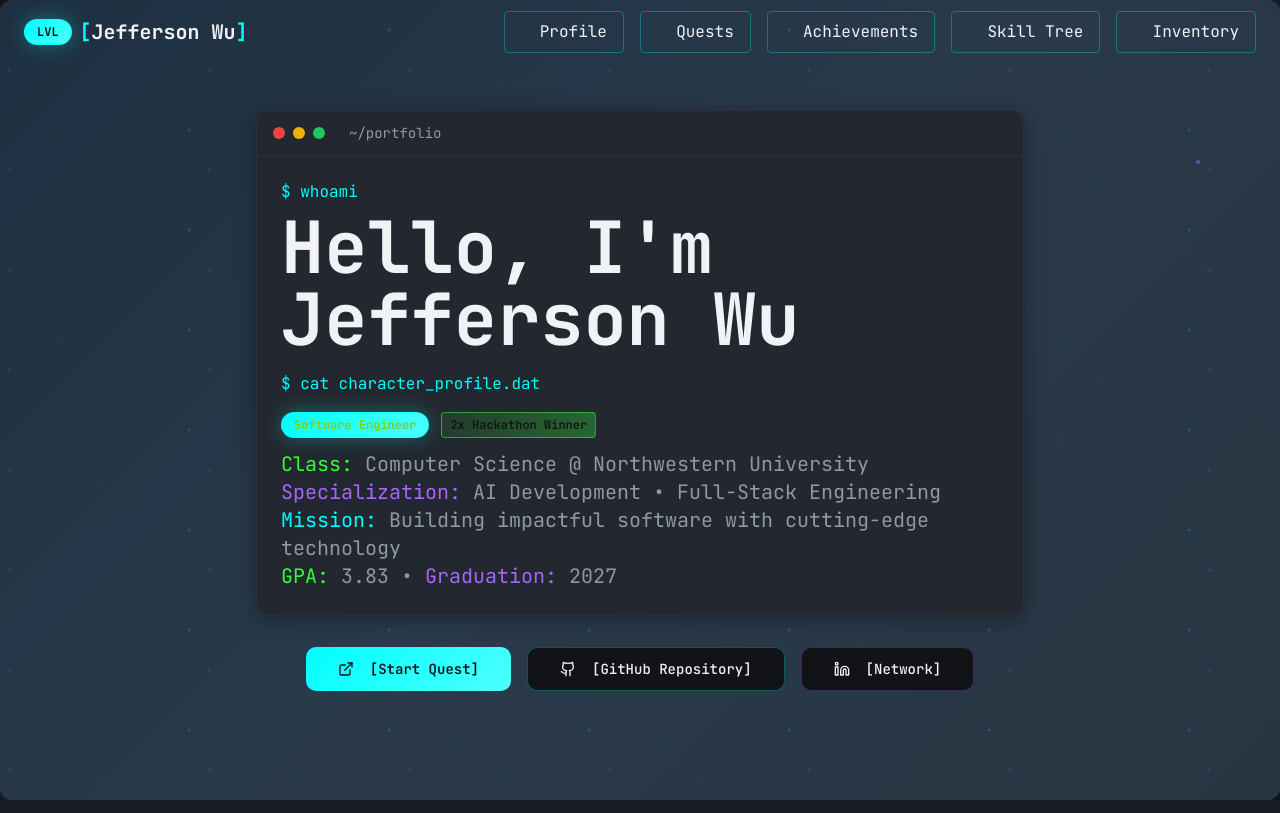
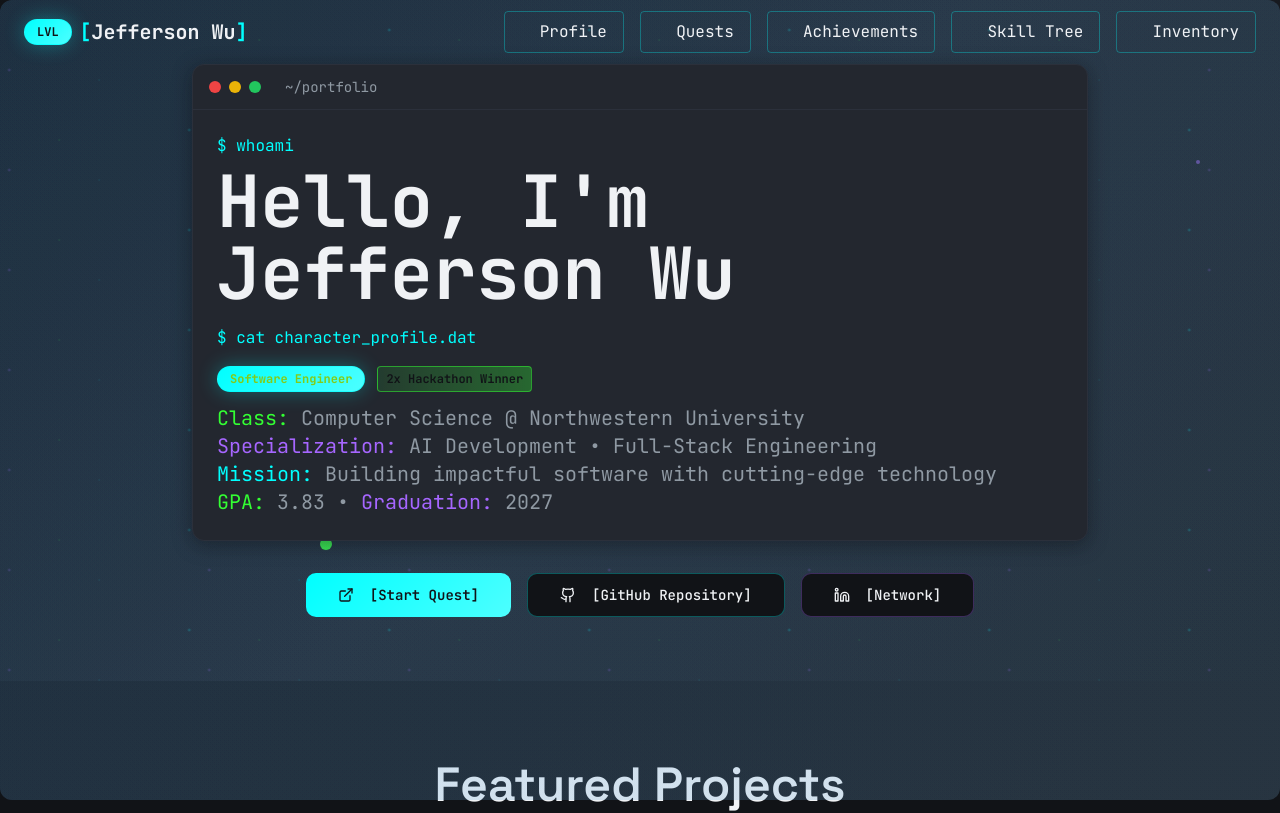
Before and after one commit to JeffersonWu25/jefferson-wu-portfolio, a React (Vite) app: page / in a window 1280 px wide. Shown: the top 813 px of the page. Built offline with nearby package versions, Linux system fonts and the light colour scheme.

Commit message:
Refactor: Adjust Hero and Projects sections
Move Projects section to appear directly below the Hero section. Shorten and widen the Hero section to reduce its full-screen dominance.

```diff
--- a/src/components/Hero.tsx
+++ b/src/components/Hero.tsx
@@ -20,11 +20,11 @@ const Hero = () => {
     const startTyping = setTimeout(typeText, 500);
     return () => clearTimeout(startTyping);
   }, []);
-  return <section className="min-h-screen bg-gradient-hero particles relative flex items-center justify-center">
+  return <section className="py-12 md:py-16 bg-gradient-hero particles relative flex items-center justify-center">
       <div className="container mx-auto px-6 text-center z-10">
-        <div className="max-w-4xl mx-auto">
+        <div className="max-w-5xl mx-auto">
           {/* Terminal Window */}
-          <div className="bg-surface-elevated rounded-lg border border-muted shadow-card mb-8 mx-auto max-w-3xl">
+          <div className="bg-surface-elevated rounded-lg border border-muted shadow-card mb-8 mx-auto max-w-4xl">
             <div className="flex items-center gap-2 px-4 py-3 border-b border-muted">
               <div className="w-3 h-3 rounded-full bg-red-500"></div>
               <div className="w-3 h-3 rounded-full bg-yellow-500"></div>
--- a/src/pages/Index.tsx
+++ b/src/pages/Index.tsx
@@ -11,9 +11,9 @@ const Index = () => {
     <div className="min-h-screen bg-background">
       <Navigation />
       <Hero />
+      <Projects />
       <About />
       <Experience />
-      <Projects />
       <Skills />
       <Contact />
     </div>
```
